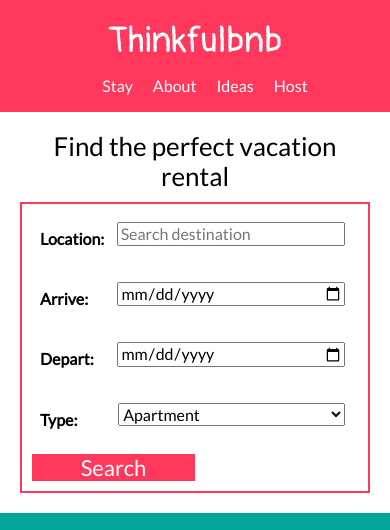
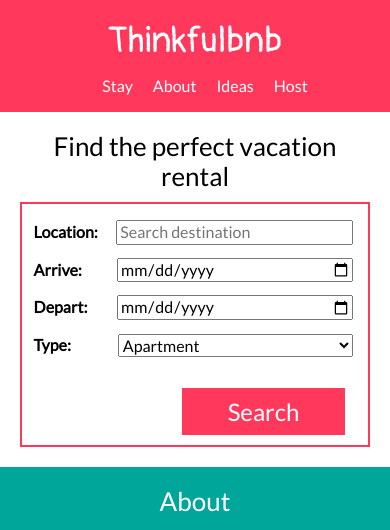
Before and after one commit to rloustaunau13/rloustaunau13Thinkful.github.io, a plain HTML site: page index.html in a window 390 px wide. Shown: the top 530 px of the page. Drawn offline with nearby package versions, Linux system fonts and the light colour scheme.

Commit message:
Update style.css

```diff
--- a/style.css
+++ b/style.css
@@ -94,40 +94,42 @@ header nav ul li a:hover {
 }
 
 /* -------  Search Form ------- */
+
 form {
   border: 2px solid #ff385c;
   padding: 10px;
-  display: flex;
-  flex-direction: row;
 
-}
-
-.form-group {
-  margin-right:5px;
 }
 
 form label {
   font-weight: bold;
-
 }
 
-form select,
-form input {
-  margin-bottom: 20px;
-  width: 180px;
-
+form select, form input {
+  margin-bottom: 5px;
+  width: 100px;
+  margin-right:15px;
 }
-
-
 
 form button {
   background-color: #ff385c;
   border: none;
   color: #fff;
-  font-size: 22px;
+  font-size: 24px;
+  padding: 10px;
   width: 50%;
 }
 
+.date::placeholder {
+  color: black;
+}
+
+
+
+.form-container{
+  display: flex;
+  flex-direction: row;
+}
 
 
 
@@ -221,34 +223,48 @@ footer p {
 
 /*-- FORM --*/
 
-  form {
-    display: flex;
-    flex-direction: column;
+
+
+
+.form-container{
+  display: flex;
+  flex-direction: column;
+
 }
 
 
-
 .form-group {
-  display: flex;
-  justify-content: flex-start;
-  padding: .5em;
+  padding: 0.1em;
+  display: flex; /* Add flex display to the form-group */
+  align-items:center; /* Center items vertically within the form-group */
 }
-
 
 
 .form-group > label {
   padding: .5em .2em .5em 0;
   flex: 1;
 }
-.form-group > input {
+.form-group > input,
+form select {
   flex: 3;
+  margin: 0.2em; /* Add some margin for spacing */
 }
 
 
-form select,
-form input {
-flex:3;
+button {
+  background-color: #333;
+  color: #fff;
+  padding: 0.5em 1em;
+  border: none;
+  cursor: pointer;
+  margin-top: 1em; /* Add margin to the button */
+  margin-left: 150px;
 }
+
+button:hover {
+  background-color: #555;
+}
+
 
 
 /*-- About --*/
```
